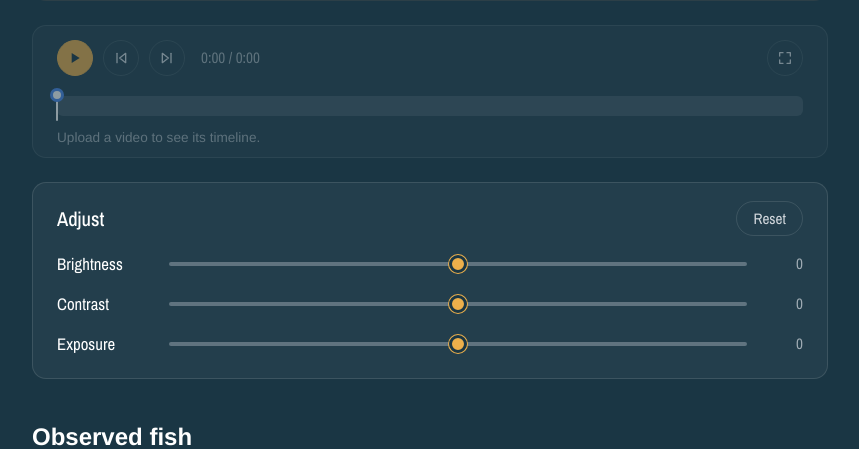
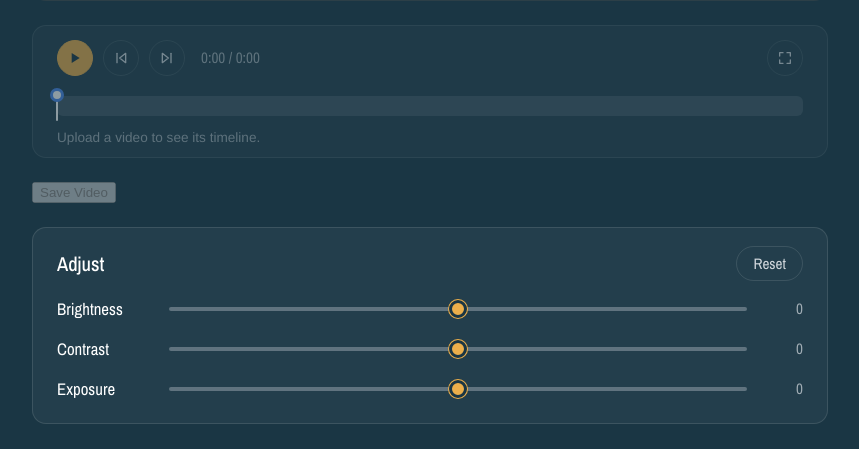
Before and after one commit to julesowenpole/RBC-HubHacks-2026, a Flask app: page / in a window 1280 px wide. Shown: the part 552-1001 px from the top of the page, without its empty margins (8-867 px from the left). Run offline with Flask 3, Linux system fonts and the light colour scheme.

Commit message:
added save video functionality

```diff
--- a/app.py
+++ b/app.py
@@ -210,5 +210,9 @@ def exportFish():
 
     return send_file(EXCEL_PATH, as_attachment=True, download_name=EXCEL_PATH)
 
+@app.route("/download-video")
+def exportVideo():
+    return send_file(OUTPUT_PATH, as_attachment=True, download_name="processed_video.mp4")
+
 if __name__ == "__main__":
     app.run(debug=True)
--- a/static/add-fish.js
+++ b/static/add-fish.js
@@ -6,8 +6,8 @@ const exportFishBtn = document.getElementById("export-fish-btn");
 const fishData = {};
 
 addFishBtn.addEventListener("click", addFish);
-
 exportFishBtn.addEventListener("click", exportFishData);
+exportVidBtn.addEventListener("click", exportVideo);
 
 // adds a fish to the list of fish that can be exported. If the fish has already been added, nothing happens.
 function addFish() {
@@ -123,3 +123,7 @@ async function exportFishData() {
     a.remove();
     window.URL.revokeObjectURL(url);
 }
+
+function exportVideo() {
+    window.location.href = "/download-video";
+}
--- a/static/script.js
+++ b/static/script.js
@@ -24,6 +24,9 @@ const DEFAULT_VALUE = 0;
 const DB_NAME = "fisheye-db";
 const STORE = "videos";
 const KEY = "current-video";
+
+// constant for video download button
+const exportVidBtn = document.getElementById("download-video-btn");
 
 function defaultFor(slider) {
     return DEFAULT_VALUE;
@@ -125,6 +128,7 @@ videoInput.addEventListener("change", async (event) => {
     rememberSegments(data.segments);
 
     bar.style.display = 'block';
+    exportVidBtn.disabled = false;
     console.log(data.video_url); // confirmation of specified video url
     videoPlayer.poster = ""
 
--- a/templates/index.html
+++ b/templates/index.html
@@ -68,6 +68,10 @@ Date Created:  November 5, 2026
                 </div>
             </div>
 
+            <div id="save-video">
+                <button id="download-video-btn" disabled>Save Video</button>
+            </div>
+
             <div class="controls">
                 <div class="controls-head">
                     <h2 class="controls-title">Adjust</h2>
```
